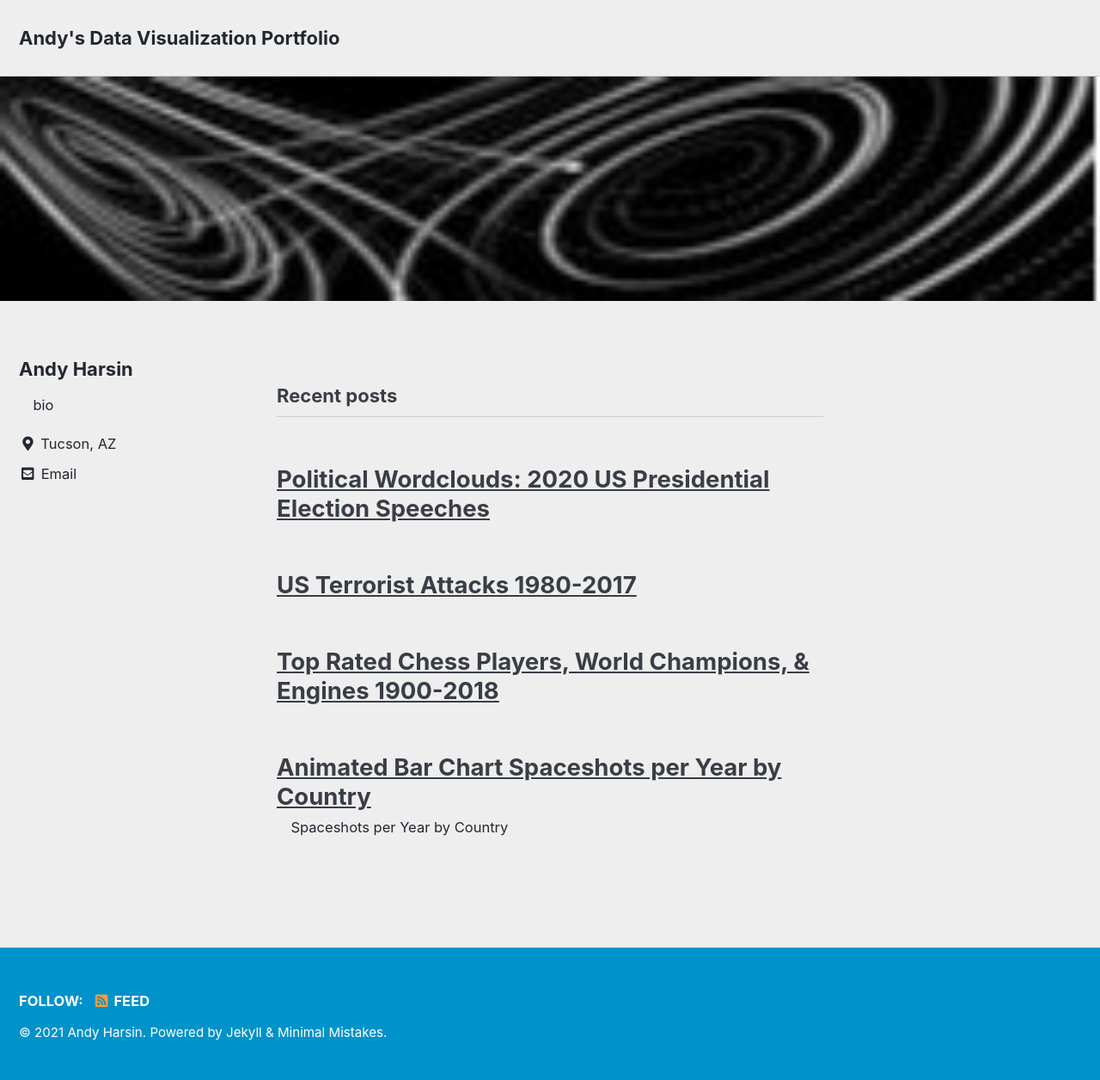
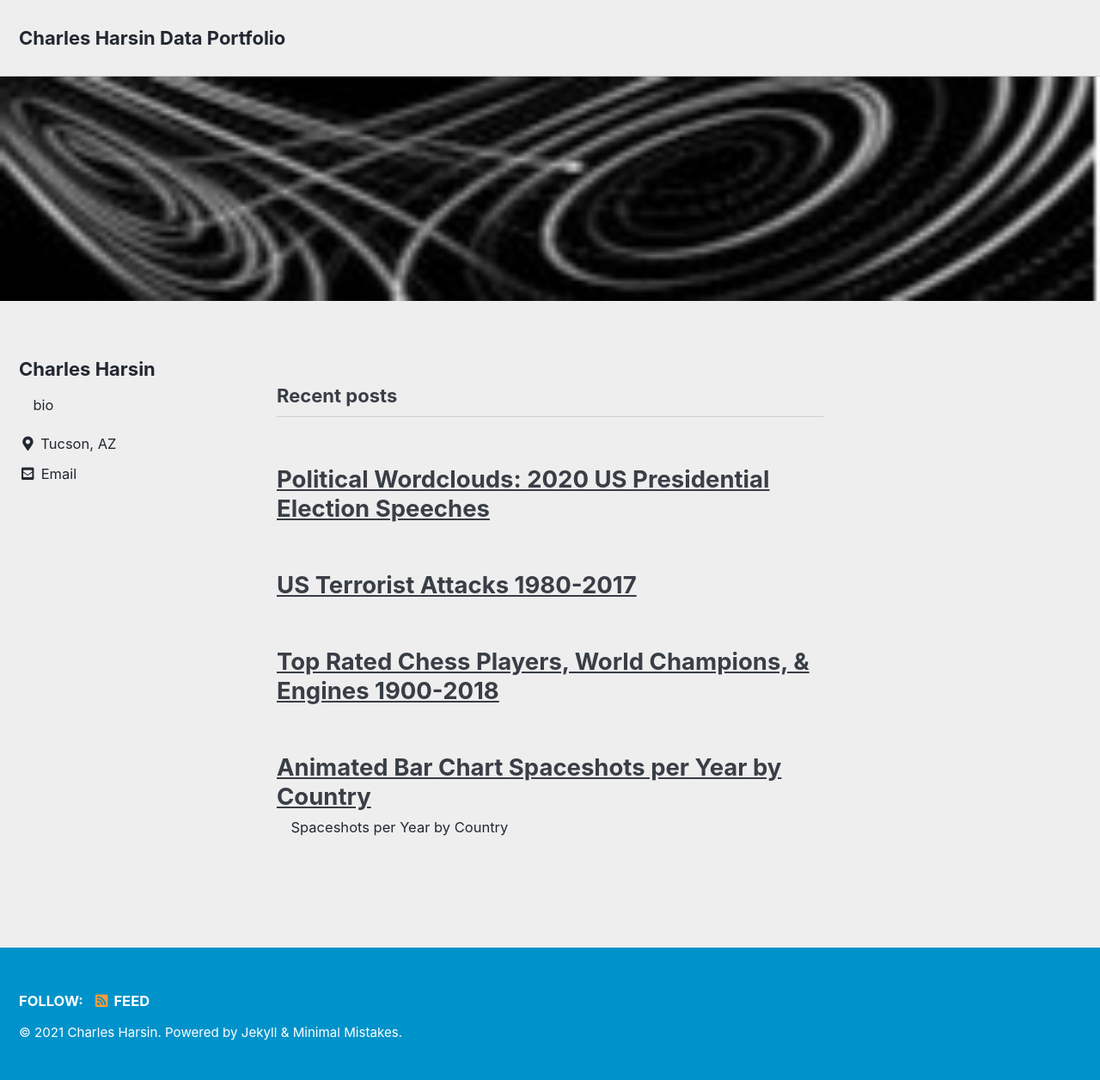
Before and after one commit to andyharsin/andyharsin.github.io, a Jekyll site: the page built from index.html, in a window 1280 px wide. Shown: the whole page at 86% size. Built offline with Jekyll 4.4.1, drawn with Linux system fonts in a browser that asks for light colours; cached includes are drawn as plain includes; the list of posts is cut into pages by our own code.

Commit message:
minor changes

```diff
--- a/_config.yml
+++ b/_config.yml
@@ -16,11 +16,11 @@ minimal_mistakes_skin    : "air" # "air", "aqua", "contrast", "dark", "dirt", "n
 
 # Site Settings
 locale                   : "en-US"
-title                    : "Andy's Data Visualization Portfolio"
+title                    : "Charles Harsin Data Portfolio"
 title_separator          : "-"
 #subtitle                 : "prototype"
-name                     : "Andy Harsin"
-description              : "My data visualization projects"
+name                     : "Charles Harsin"
+description              : "Charles Harsin Data Portfolio"
 url                      : "https://andyharsin.github.io"
 baseurl                  : #"/andyharsin.github.io"
 repository               : "andyharsin/andyharsin.github.io"
@@ -93,11 +93,11 @@ analytics:
 
 # Site Author
 author:
-  name             : "Andy Harsin"
+  name             : "Charles Harsin"
   avatar           : # path of avatar image, e.g. "/assets/images/bio-photo.jpg"
   bio              : "bio"
   location         : "Tucson, AZ"
-  email            : "andyharsin@gmail.com"
+  email            : "charlesharsin@gmail.com"
   links:
     - label: "Email"
       icon: "fas fa-fw fa-envelope-square"
```
